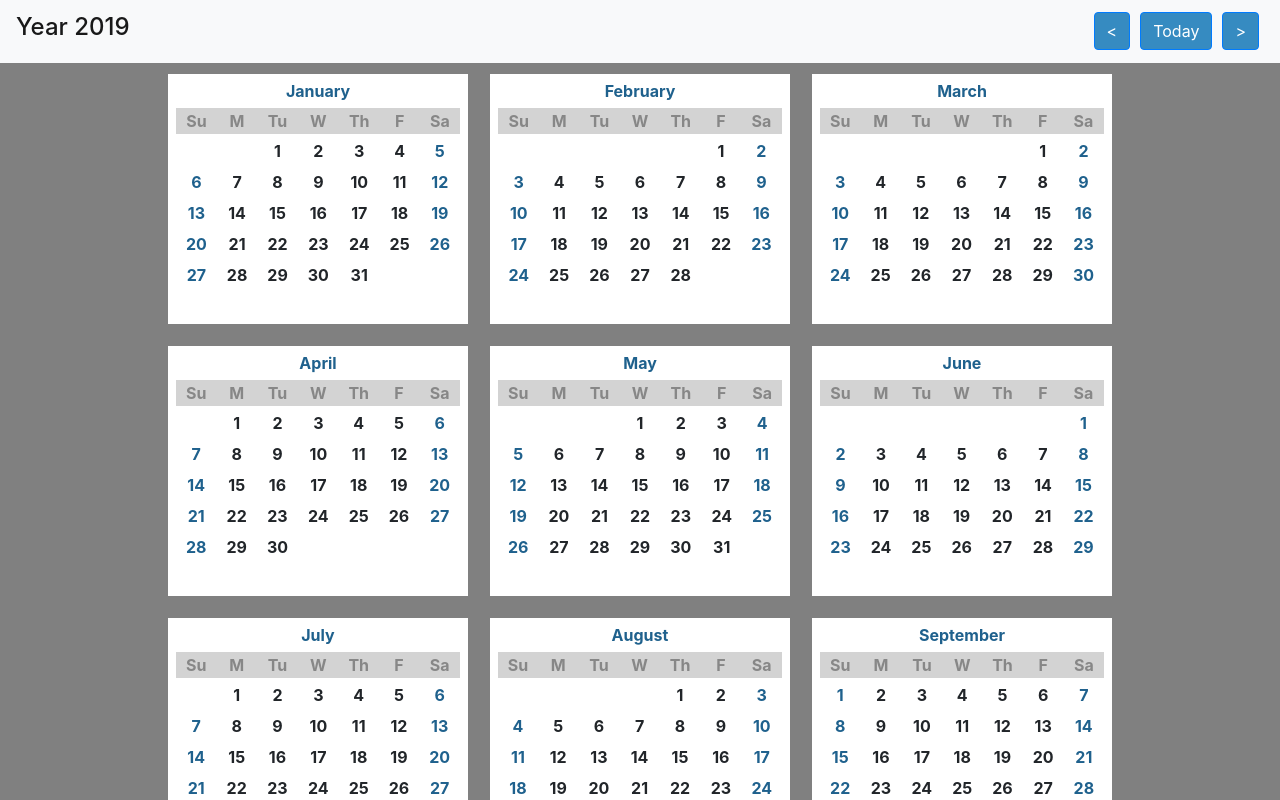
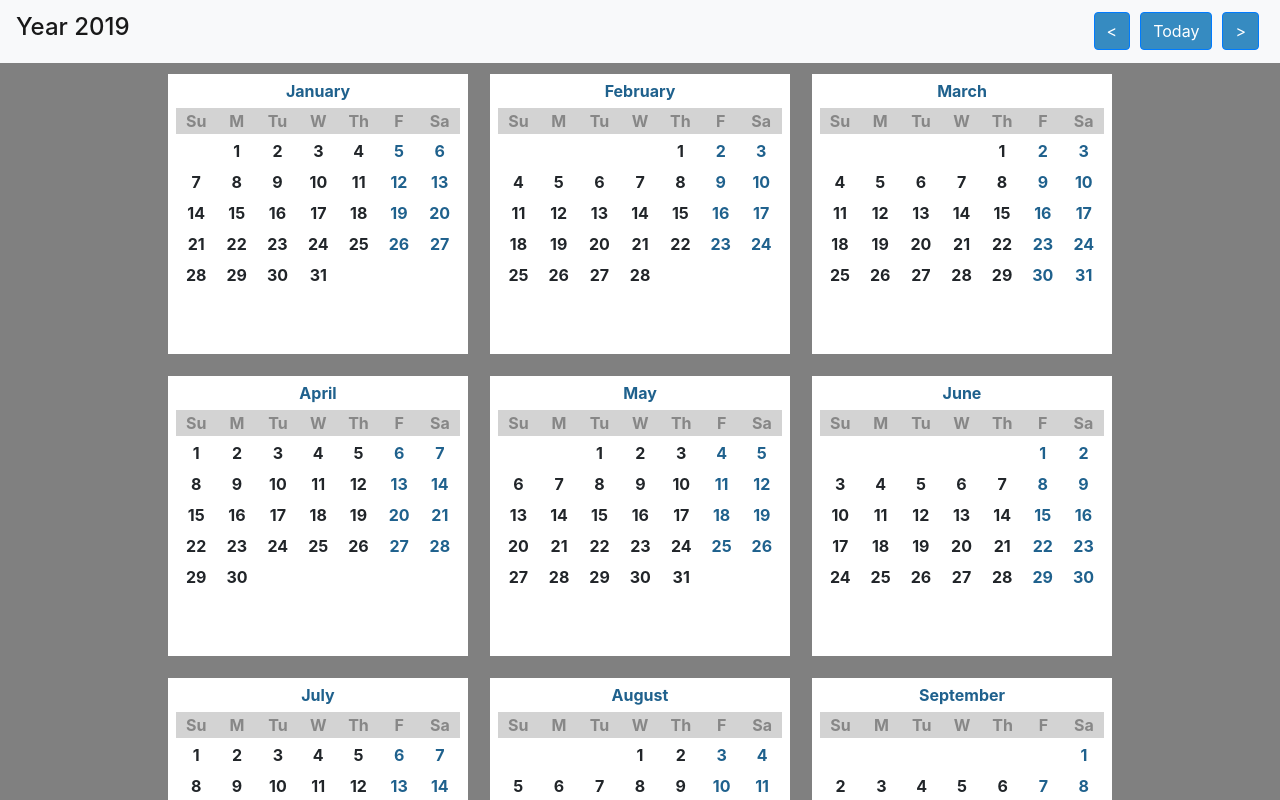
Before and after one commit to kennyjijet/MyCalendarApplication, a React (Create React App) app: page / in a window 1280 px wide. Shown: the top 800 px of the page. Built offline with nearby package versions, Linux system fonts and the light colour scheme.

Commit message:
Fix bugs

```diff
--- a/src/App.scss
+++ b/src/App.scss
@@ -1,3 +1,4 @@
+/* Global */
 html,
 body {
     background: grey
@@ -7,7 +8,7 @@ body {
   text-align: center;
 }
 
-.LoadingStyle{
+.AppLoadingStyle{
     display: inline-block;
     height: 100vh !important;
     vertical-align: middle;
--- a/src/components/calendar/CalendarHOC.js
+++ b/src/components/calendar/CalendarHOC.js
@@ -7,34 +7,69 @@ const calendarHOC = (PassedCalendarComponent, data) =>
             this.state = {
                 data: data
             }
-            this.month = [];
+            this.month = "";
             this.weekDays = [];
             this.days = [];
         }
+
+        isToday(getDate) {
+            var today = new Date();
+            var todayDate = today.getDate();
+            var todayMonth = today.getMonth();
+            var todayYear = today.getFullYear();
+
+            return ((getDate === todayDate) &&
+                (this.state.data.monthsName[todayMonth] === this.month) &&
+                this.state.data.year === todayYear
+            )
+        }
+
+        onClickToMark
+
         initializeCalendarData() {
             var _ = require('lodash');
             this.month = this.state.data.month;
             this.weekDays = this.state.data.weekDays.map((value, index) => {
                 return (<th key={index}>{value}</th>)
             });
-            var calendarIndex = [0, 1, 2, 3, 4, 5, 6, 7, 8, 9, 10, 11, 12, 13, 14, 15, 16, 17, 18, 19, 20, 21, 22, 23, 24, 25, 26, 27, 28, 29, 30, 31, 32, 33, 34]
-            var calendarChunked = _.chunk(calendarIndex, 7);
-            var tempDays = this.state.data.days;
+            var calendarSize = [
+                1, 2, 3, 4, 5, 6, 7,
+                8, 9, 10, 11, 12, 13, 14,
+                15, 16, 17, 18, 19, 20, 21,
+                22, 23, 24, 25, 26, 27, 28,
+                29, 30, 31, 32, 33, 34, 35,
+                36, 37, 38, 39, 40, 41, 42
+            ];
+
+            var calendarChunked = _.chunk(calendarSize, 7);
+            var days = this.state.data.days;
             var daysIndex = 0;
+
+
             this.days = calendarChunked.map((index) => {
                 return (
                     <tr key={index}>
                         {
                             index.map((value) => {
-                                if (tempDays[daysIndex] != null) {
-                                    var strSplited = tempDays[daysIndex].split("-");
-                                    if (parseInt(strSplited[1]) === (value % 7)) {
+                                if (days[daysIndex] != null) {
+                                    var getDate = days[daysIndex].getDate;
+                                    var getDay = days[daysIndex].getDay;
+                                    if (parseInt(getDay) === (value % 7)) {
                                         daysIndex++;
-                                        var className = "weekDays";
-                                        if ((value % 7) === 0 || (value % 7) === 6) {
-                                            className = "weekEnd";
+                                        var className = [];
+                                        if (this.isToday(getDate)) {
+                                            className.push('currentDay');
                                         }
-                                        return (<td className={className} key={value}>{strSplited[0]}</td>)
+                                        else if ((value % 7) === 0 || (value % 7) === 6) {
+                                            className.push('weekEnd');
+                                        } else {
+                                            className.push('weekDays');
+                                        }
+
+                                        /* status for Holiday Birthday Busy Anniversary */
+
+
+                                        return (<td className={className} key={value}>{getDate}</td>)
                                     } else {
                                         return (<td key={value}>{' '}</td>)
                                     }
--- a/src/components/calendar/style/Calendar.scss
+++ b/src/components/calendar/style/Calendar.scss
@@ -13,13 +13,20 @@ tr{
     font-weight: bold;
 }
 
+
+.currentDay
+{
+    cursor: $cursorForPointer;
+    background: $darkGray;
+}
+
 .weekDays:hover{
-    cursor: pointer;
+    cursor: $cursorForPointer;
     background: $blueSoftCyan;
 }
 
 .weekEnd{
-    cursor: pointer;
+    cursor: $cursorForPointer;
     color: $blueGlacial;
 }
 
@@ -36,7 +43,7 @@ tr{
 .calendar-container
 {
     width: 300px;
-    height: 250px;
+    height: 280px;
     background: white;
 }
 
--- a/src/components/calendar/style/_variables.scss
+++ b/src/components/calendar/style/_variables.scss
@@ -6,3 +6,6 @@ $blueSoftCyan :#99ccff;
 
 $lightGrey: #D3D3D3;
 $darkGray: #878787;
+$dimgray: #696969;
+
+$cursorForPointer: pointer;
--- a/src/components/main_layout/MainLayout.js
+++ b/src/components/main_layout/MainLayout.js
@@ -12,20 +12,19 @@ class MainLayout extends React.Component {
         super(props)
         this.state = {
             screenLoaded: false,
-            monthsName: ["January", "February", "March", "April", "May", "June", "July", "August", "September", "October", "November", "December"],
             calendarData: {
-                year: 2019,
+                year: new Date().getFullYear(),
                 month: "",
                 weekDays: ["Su", "M", "Tu", "W", "Th", "F", "Sa"],
-                days: []
+                days: [],
+                monthsName: ["January", "February", "March", "April", "May", "June", "July",
+                    "August", "September", "October", "November", "December"],
             },
             calendarRow: []
         }
-
         this.onClickLeftArrow = this.onClickLeftArrow.bind(this);
         this.onClickRightArrow = this.onClickRightArrow.bind(this);
         this.onClickTodayArrow = this.onClickTodayArrow.bind(this);
-
     }
     componentDidMount() {
         this.renderCalendar()
@@ -38,16 +37,17 @@ class MainLayout extends React.Component {
 
     renderCalendar() {
         setTimeout(() => {
-            var daysInOneMonthList = []
-            for (var index = 0; index < this.state.monthsName.length; index++) {
+            var daysInOneMonthList = [];
+            /* Create days in one month */
+            for (var index = 0; index < this.state.calendarData.monthsName.length; index++) {
                 var daysInOneMonth = this.getDaysArray(this.state.calendarData.year, index + 1);
                 daysInOneMonthList.push(daysInOneMonth);
             }
-            console.log(daysInOneMonthList)
-            /* 12 months */
-            for (var i = 0; i < this.state.monthsName.length; i++) {
+
+            /* create calendar */
+            for (var i = 0; i < this.state.calendarData.monthsName.length; i++) {
                 var tempCalendarData = Object.assign({}, this.state.calendarData);
-                tempCalendarData.month = this.state.monthsName[i];
+                tempCalendarData.month = this.state.calendarData.monthsName[i];
                 tempCalendarData.days = daysInOneMonthList[i];
                 var MyCalendar = CalendarHOC(Calendar, tempCalendarData);
                 this.state.calendarRow.push(<MyCalendar key={i} />);
@@ -61,54 +61,79 @@ class MainLayout extends React.Component {
         var date = new Date(year, monthIndex, 1);
         var result = [];
         while (date.getMonth() === monthIndex) {
-            result.push(date.getDate() + '-' + date.getDay());
+            var getDateData = {
+                getDate: date.getDate(),
+                getDay: date.getDay()
+            };
+            result.push(
+                getDateData
+            );
             date.setDate(date.getDate() + 1);
         }
         return result;
     }
 
-    year() {
-        return this.state.calendarData.year;
+    resetPage() {
+        this.setState({ screenLoaded: false });
+        this.setState({ calendarRow: [] });
     }
 
     onClickLeftArrow() {
+        this.resetPage();
+        if (this.state.screenLoaded) {
             var tempCalendarData = Object.assign({}, this.state.calendarData);
             tempCalendarData.year -= 1;
             this.setState({ calendarData: tempCalendarData });
+            this.renderCalendar();
+        }
     }
 
     onClickRightArrow() {
+
+        this.resetPage();
+        if (this.state.screenLoaded) {
             var tempCalendarData = Object.assign({}, this.state.calendarData);
             tempCalendarData.year += 1;
             this.setState({ calendarData: tempCalendarData });
+            this.renderCalendar();
+        }
+
     }
 
     onClickTodayArrow() {
+        this.resetPage();
+        if (this.state.screenLoaded) {
             var getCurrentYear = new Date().getFullYear()
             var tempCalendarData = Object.assign({}, this.state.calendarData);
             tempCalendarData.year = getCurrentYear;
             this.setState({ calendarData: tempCalendarData });
+            this.renderCalendar();
+        }
     }
 
 
     render() {
         return (
             <div className="mainLayout">
-                {!this.state.screenLoaded ? (
-                    <ReactLoading className="LoadingStyle" type={"bars"} color={"white"} />
-                ) : (
-                        <div>
                 <Navigation
                     onClickLeftArrow={this.onClickLeftArrow}
                     onClickRightArrow={this.onClickRightArrow}
                     onClickTodayArrow={this.onClickTodayArrow}
-                                year={this.year()}
+                    year={this.state.calendarData.year}
 
                 />
+                {!this.state.screenLoaded ? (
+                    <ReactLoading className="AppLoadingStyle" type={"bars"} color={"white"} />
+                ) : (
+                        <div>
+
                             {this.state.calendarRow}
                         </div>
                     )
                 }
+                <div>
+                    Developed by Jittarin Jetwiriyanon (I want to get a job).
+                </div>
             </div>
         )
     }
--- a/src/components/navigation/style/Navigation.scss
+++ b/src/components/navigation/style/Navigation.scss
@@ -22,6 +22,7 @@
     margin-right: 5px;
     color: white !important;
     background: $blueGlacial !important;
+    font-weight: bold;
 }
 
 
```
Lines whose indentation alone changed are shown as unchanged.
